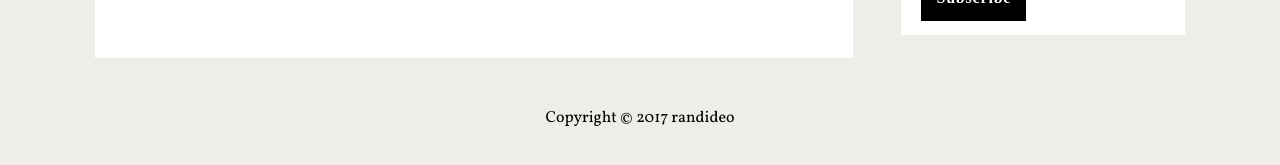
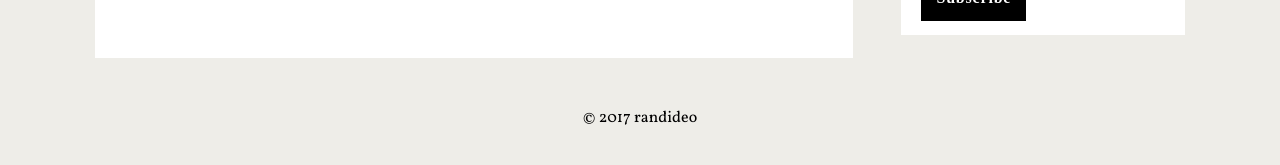
Before and after one commit to randideo/randideo.github.io, a Jekyll site: the page built from blog.html, in a window 1280 px wide. Shown: the part 546-711 px from the top of the page. Built offline with Jekyll 4.4.1, drawn with Linux system fonts in a browser that asks for light colours; nearby versions of some CDN libraries; some web fonts are replaced; comment, search, counter and statistics services are not loaded.

Commit message:
Update footer.html

```diff
--- a/_includes/footer.html
+++ b/_includes/footer.html
@@ -5,7 +5,7 @@
 
 //]]>
 </script>
-<div align="center">Copyright &#169; {{ 'now' | date: "%Y" }} randideo</div>
+<div align="center">&#169; {{ 'now' | date: "%Y" }} randideo</div>
  <script id="dsq-count-scr" src="//randideo.disqus.com/count.js" async></script>
 </body>
 </html>
```
